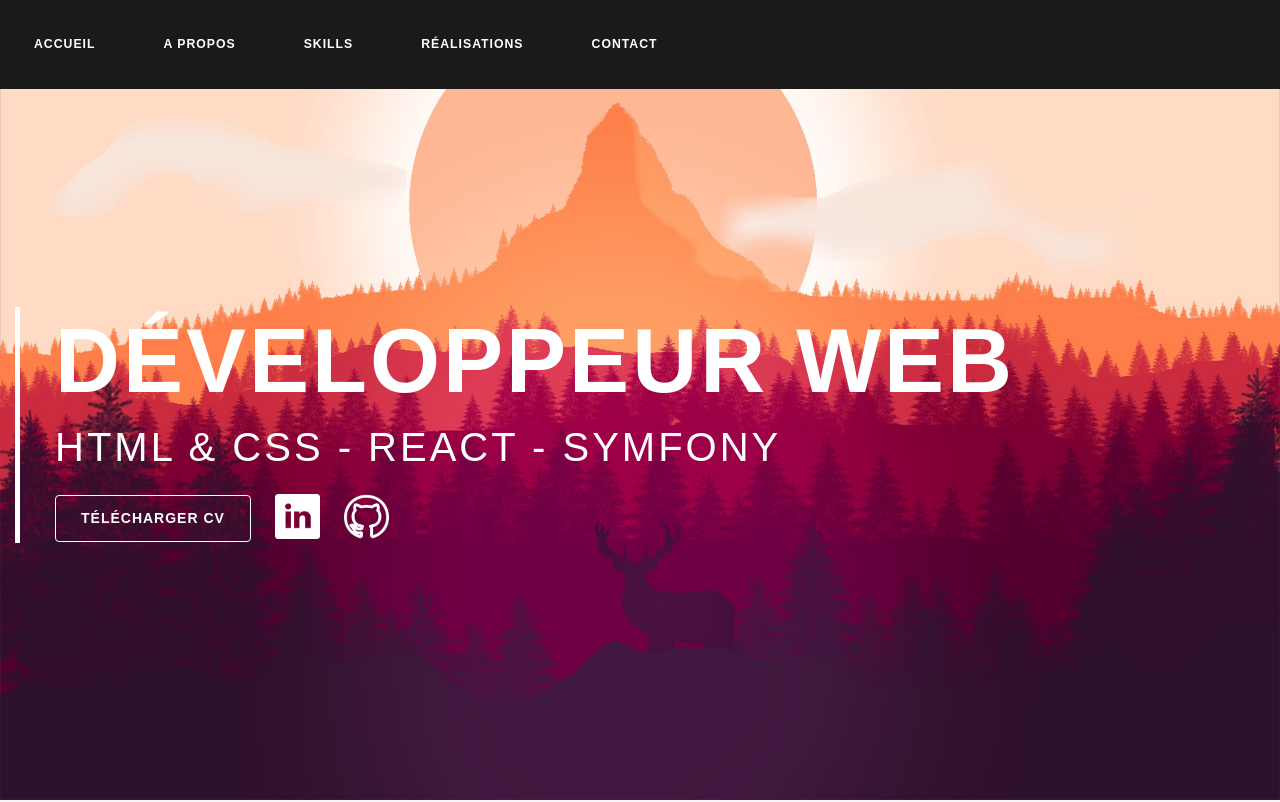
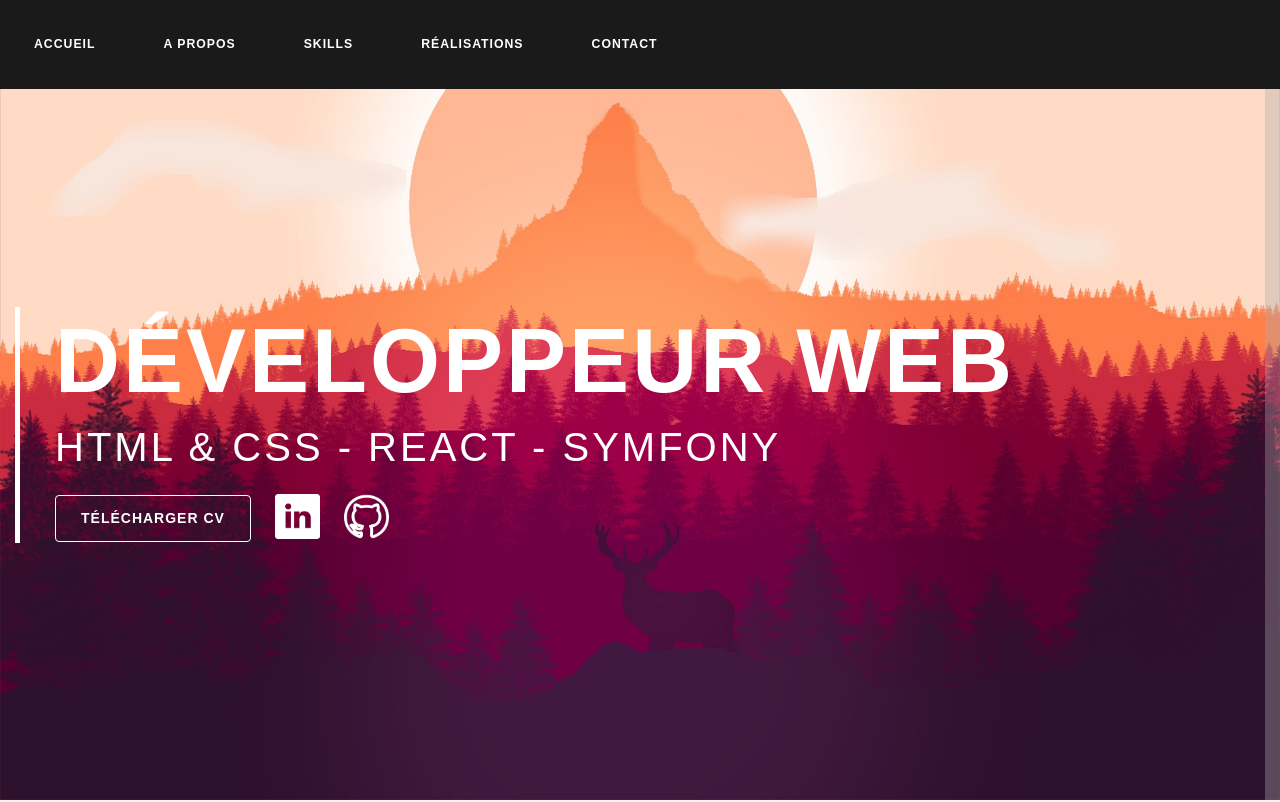
Before and after one commit to eikyuu/portfolio, a React (Create React App) app: page / in a window 1280 px wide. Shown: the top 802 px of the page. Built offline with nearby package versions, Linux system fonts and the light colour scheme.

Commit message:
scrollbarr

```diff
--- a/src/App.css
+++ b/src/App.css
@@ -1,4 +1,38 @@
+*,
+::before,
+::after {
+  box-sizing: border-box;
+  margin: 0;
+  padding: 0;
+}
+
 .App {
   scroll-behavior: smooth;
   font-family: Arial, Helvetica, sans-serif;
 }
+
+::-webkit-scrollbar {
+  width: 0;
+  background: transparent;
+}
+
+.scrollbar {
+  position: fixed;
+  top: 0;
+  right: 0;
+  width: 15px;
+  height: 0;
+  opacity: 0;
+  background: linear-gradient(to top, #ff8800, #ff0000);
+  z-index: 1;
+}
+
+.clickScrollbar {
+  position: fixed;
+  top: 0;
+  right: 0;
+  width: 15px;
+  height: 100%;
+  background: rgba(170, 170, 170, 0.356);
+  z-index: 1;
+}
--- a/src/App.js
+++ b/src/App.js
@@ -1,4 +1,4 @@
-import React from "react";
+import React, { useEffect } from "react";
 import Nav from "./components/navbar/Nav";
 import Home from "./components/home/Home";
 import Portfolio from "./components/portfolio/Portfolio";
@@ -10,8 +10,45 @@ import "./App.css";
 import About from "./components/about/About";
 
 function App() {
+  useEffect(() => {
+    const progressBar = document.querySelector(".scrollbar");
+
+    let totalHeight =
+      document.documentElement.scrollHeight -
+      document.documentElement.clientHeight;
+
+    window.addEventListener("scroll", () => {
+      let progress = (document.documentElement.scrollTop / totalHeight) * 100;
+      progressBar.style.height = `${progress}%`;
+      progressBar.style.opacity = `${progress}%`;
+    });
+
+    const progressBarClick = document.querySelector(".clickScrollbar");
+
+    progressBarClick.addEventListener("click", (e) => {
+      let newPageScroll =
+        (e.clientY / progressBarClick.offsetHeight) * totalHeight;
+      window.scrollTo({
+        top: newPageScroll,
+        behavior: "smooth",
+      });
+    });
+
+    // pour gérer le resize, vu que la hauteur du site change.
+    let debounceResize;
+    window.addEventListener("resize", () => {
+      clearTimeout(debounceResize);
+      debounceResize = setTimeout(() => {
+        totalHeight = document.body.scrollHeight - window.innerHeight;
+      }, 250);
+    });
+  });
+
   return (
     <div className="App">
+      <div class="clickScrollbar"></div>
+      <div class="scrollbar"></div>
+
       <Nav />
       <Home />
       <About />
```
